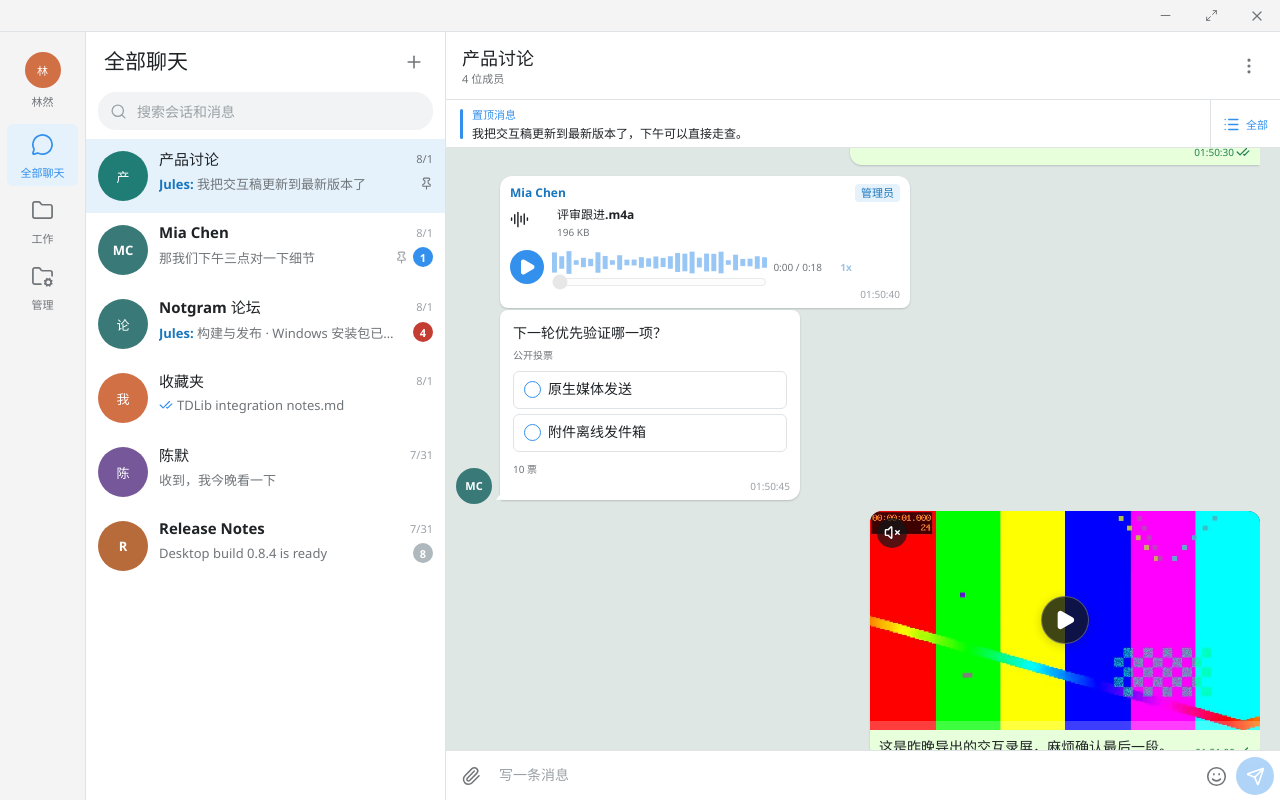
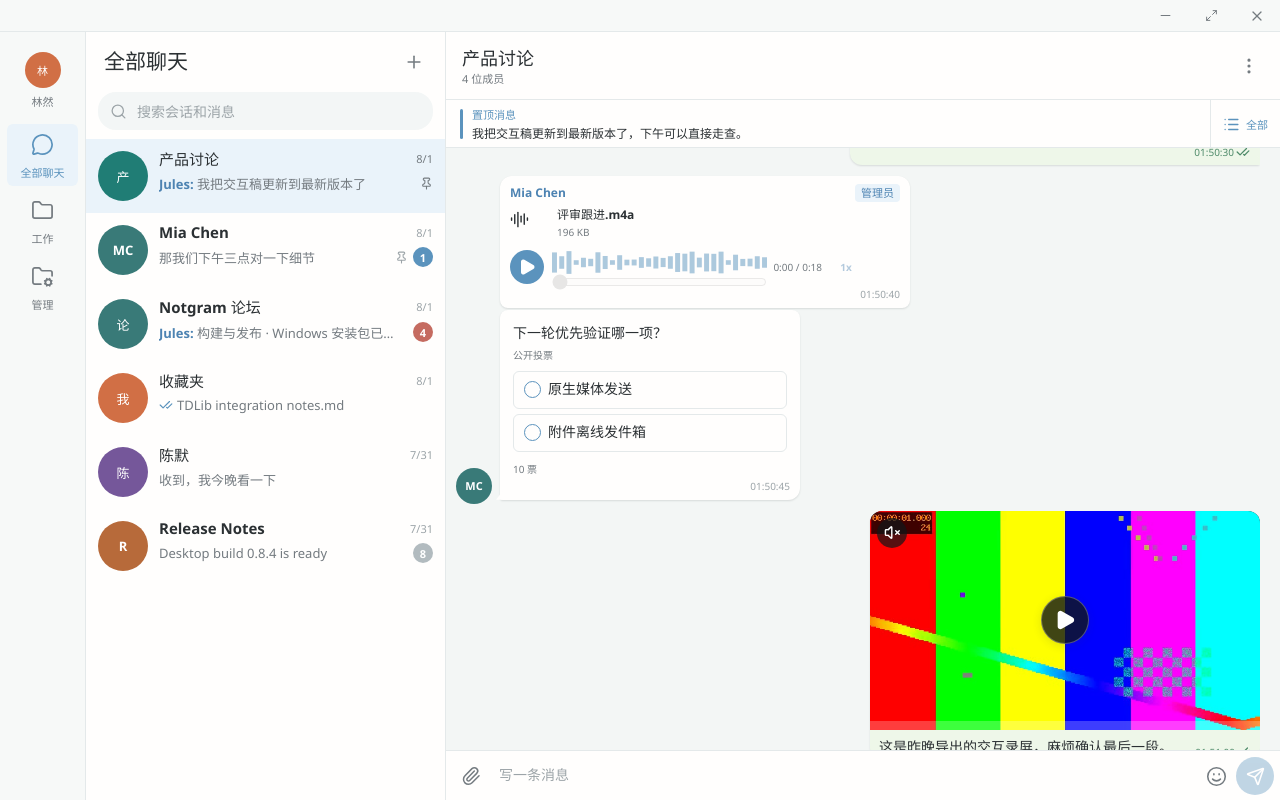
Before and after one commit to Baneik/Notgram, a React (Vite) app: page / in a window 1280 px wide. Built offline with nearby package versions, Linux system fonts and the light colour scheme.

Commit message:
style(theme): soften light mode palette

```diff
--- a/src/styles/themes.css
+++ b/src/styles/themes.css
@@ -5,44 +5,44 @@
 :root,
 [data-theme="notgram-light"] {
   color-scheme: light;
-  --color-bg-canvas: #dfe7e4;
-  --color-bg-surface: #ffffff;
-  --color-bg-surface-hover: #f4f4f5;
+  --color-bg-canvas: #f3f6f5;
+  --color-bg-surface: #fffefd;
+  --color-bg-surface-hover: #f7f9f8;
   --color-bg-elevated: #ffffff;
-  --color-bg-control: #ffffff;
-  --color-bg-control-hover: #f1f3f4;
-  --color-bg-selected: #e5f2fc;
-  --color-text-primary: #1f2326;
-  --color-text-secondary: #707579;
-  --color-text-tertiary: #9aa1a6;
-  --color-text-disabled: #aeb8bd;
+  --color-bg-control: #fcfdfd;
+  --color-bg-control-hover: #f3f6f6;
+  --color-bg-selected: #eaf3fa;
+  --color-text-primary: #2b3033;
+  --color-text-secondary: #747b80;
+  --color-text-tertiary: #9ca4a8;
+  --color-text-disabled: #b2bbbf;
   --color-text-on-accent: #ffffff;
-  --color-border-subtle: #e6ebed;
-  --color-border-default: #dfe3e6;
-  --color-border-strong: #cbd1d5;
-  --color-border-focus: #3390ec;
-  --color-accent: #3390ec;
-  --color-accent-strong: #168acd;
-  --color-accent-soft: #e5f2fc;
-  --color-status-success: #278156;
-  --color-status-warning: #9b680e;
-  --color-status-danger: #b23b31;
-  --color-status-info: #2679bd;
-  --color-attention-badge: #c43d32;
+  --color-border-subtle: #edf1f1;
+  --color-border-default: #e4e9ea;
+  --color-border-strong: #d4dcde;
+  --color-border-focus: #5b93bd;
+  --color-accent: #5b93bd;
+  --color-accent-strong: #4b82ad;
+  --color-accent-soft: #eaf3fa;
+  --color-status-success: #4f8b6a;
+  --color-status-warning: #a27b32;
+  --color-status-danger: #b85b53;
+  --color-status-info: #4d84ad;
+  --color-attention-badge: #c56b60;
   --color-attention-badge-text: #ffffff;
-  --color-text-link: #1976bd;
-  --color-text-code: #263238;
-  --color-bg-code: rgba(25, 37, 43, 0.08);
-  --color-message-incoming: #ffffff;
-  --color-message-outgoing: #e7ffdb;
-  --color-message-service: rgba(92, 117, 112, 0.72);
+  --color-text-link: #4d83b2;
+  --color-text-code: #394348;
+  --color-bg-code: rgba(48, 64, 72, 0.06);
+  --color-message-incoming: #fffefd;
+  --color-message-outgoing: #eef7e9;
+  --color-message-service: rgba(116, 134, 129, 0.52);
   --color-qr-background: #ffffff;
   --color-qr-foreground: #111111;
   --color-bg-media: #111719;
   --color-on-media: #ffffff;
-  --color-overlay: rgba(20, 26, 30, 0.48);
-  --color-shadow: rgba(24, 34, 40, 0.2);
-  --color-scrollbar-thumb: #c8cdd0;
+  --color-overlay: rgba(38, 46, 50, 0.4);
+  --color-shadow: rgba(42, 54, 60, 0.14);
+  --color-scrollbar-thumb: #d2d9db;
 }
 
 [data-theme="notgram-dark"] {
```
Also changed, not shown: 1 other file (tests, documents, lock files or other folders).
